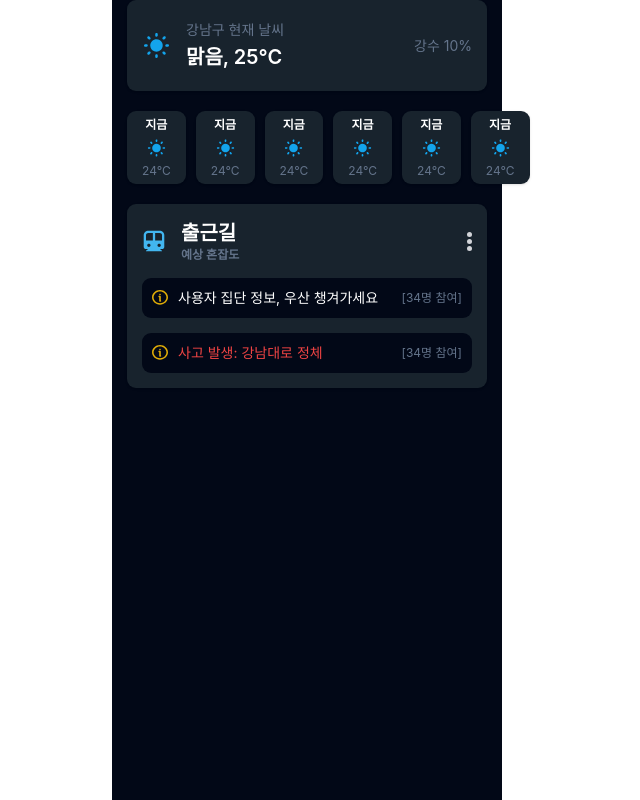
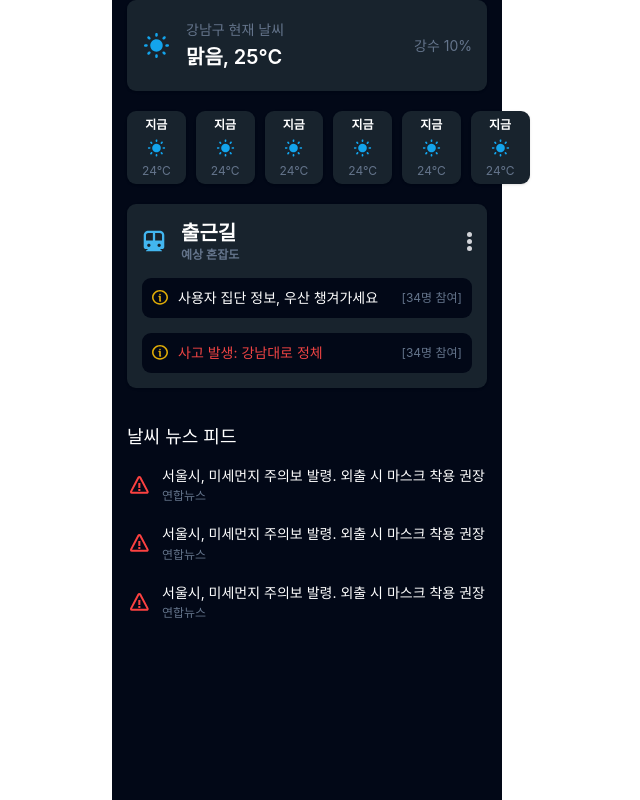
Before and after one commit to JJJ-un/WEANET, a React (Vite) app: page / in a window 1280 px wide. Shown: the whole page, without its empty margins (333-973 px from the left). Built offline with nearby package versions, Linux system fonts and the light colour scheme; a web font is replaced by a local one.

Commit message:
feat: 날씨 뉴스 피드 UI 퍼블리싱

```diff
--- a/src/routes/index.tsx
+++ b/src/routes/index.tsx
@@ -5,6 +5,7 @@ import * as S from "@/shared/ui/card";
 import InfoIcon from "@/shared/assets/icons/info.svg?react";
 import SubwayIcon from "@/shared/assets/icons/subway.svg?react";
 import KebabMenuIcon from "@/shared/assets/icons/kebab-menu.svg?react";
+import WarningIcon from "@/shared/assets/icons/warning.svg?react";
 
 export const Route = createFileRoute("/")({
   component: RouteComponent,
@@ -22,7 +23,7 @@ function RouteComponent() {
         <DailyForecast />
         <DailyForecast />
       </div>
-      <S.Card className="p-6">
+      <S.Card className="p-6 mb-8">
         <S.CardHeader className="flex items-center justify-between gap-4">
           <div className="flex items-center gap-6">
             <SubwayIcon />
@@ -52,6 +53,40 @@ function RouteComponent() {
           <div className="text-xs text-muted-foreground">[34명 참여]</div>
         </S.CardContent>
       </S.Card>
+      <div>
+        <p className="text-lg text-background mb-4">날씨 뉴스 피드</p>
+
+        {/* 날씨 뉴스 피드 */}
+        <div>
+          <div className="flex items-center gap-4 mt-8">
+            <WarningIcon className="inline" />
+            <div className="flex flex-col gap-1">
+              <span className="text-sm text-background">
+                서울시, 미세먼지 주의보 발령. 외출 시 마스크 착용 권장
+              </span>
+              <span className="text-xs text-muted-foreground">연합뉴스</span>
+            </div>
+          </div>
+          <div className="flex items-center gap-4 mt-8">
+            <WarningIcon className="inline" />
+            <div className="flex flex-col gap-1">
+              <span className="text-sm text-background">
+                서울시, 미세먼지 주의보 발령. 외출 시 마스크 착용 권장
+              </span>
+              <span className="text-xs text-muted-foreground">연합뉴스</span>
+            </div>
+          </div>
+          <div className="flex items-center gap-4 mt-8">
+            <WarningIcon className="inline" />
+            <div className="flex flex-col gap-1">
+              <span className="text-sm text-background">
+                서울시, 미세먼지 주의보 발령. 외출 시 마스크 착용 권장
+              </span>
+              <span className="text-xs text-muted-foreground">연합뉴스</span>
+            </div>
+          </div>
+        </div>
+      </div>
     </div>
   );
 }
```
Also changed, not shown: src/shared/assets/icons/warning.svg (added).
